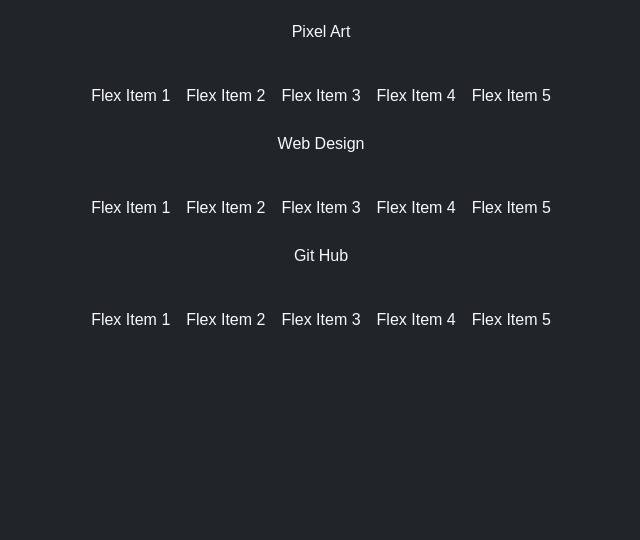
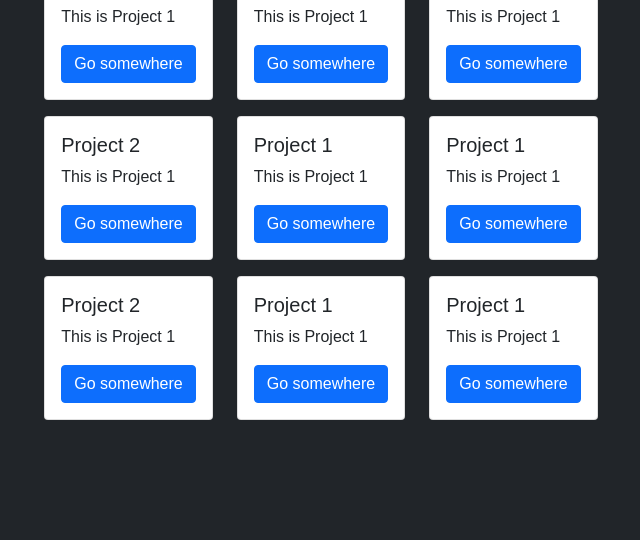
Before and after one commit to mossstak/PortfolioByMostak, a plain HTML site: page project.html in a window 1280 px wide. Shown: the part 260-800 px from the top of the page, without its empty margins (319-959 px from the left). Drawn offline with nearby package versions, Linux system fonts and the light colour scheme.

Commit message:
project page has been updated

```diff
--- a/project.html
+++ b/project.html
@@ -21,35 +21,100 @@
         <div class="d-flex flex-column min-vh-100 justify-content-center align-items-center">
             <h1 class="text-light">Project</h1>
             <p class="text-light">These are the list of projects, I have created and for university assignments.</p>
-            <div class="d-flex flex-column bd-highlight mb-3">
-                <p class="text-light">Pixel Art</p>
+            <div class="row">
+                <div class="col-sm-4">
+                    <div class="card">
+                        <div class="card-body">
+                            <h5 class="card-title">Project 1</h5>
+                            <p class="card-text">This is Project 1</p>
+                            <a href="#" class="btn btn-primary">Go somewhere</a>
+                        </div>
+                    </div>
+                </div>
+
+                <div class="col-sm-4">
+                    <div class="card">
+                        <div class="card-body">
+                            <h5 class="card-title">Project 1</h5>
+                            <p class="card-text">This is Project 1</p>
+                            <a href="#" class="btn btn-primary">Go somewhere</a>
+                        </div>
+                    </div>
+                </div>
+
+                <div class="col-sm-4">
+                    <div class="card">
+                        <div class="card-body">
+                            <h5 class="card-title">Project 1</h5>
+                            <p class="card-text">This is Project 1</p>
+                            <a href="#" class="btn btn-primary">Go somewhere</a>
+                        </div>
+                    </div>
+                </div>
             </div>
-            <div class="d-flex flex-row bd-highlight mb-3">
-                <div class="p-2 bd-highlight text-light">Flex Item 1</div>
-                <div class="p-2 bd-highlight text-light">Flex Item 2</div>
-                <div class="p-2 bd-highlight text-light">Flex Item 3</div>
-                <div class="p-2 bd-highlight text-light">Flex Item 4</div>
-                <div class="p-2 bd-highlight text-light">Flex Item 5</div>
+
+            <div class="row" style="margin-top: 1rem">
+                <div class="col-sm-4">
+                    <div class="card">
+                        <div class="card-body">
+                            <h5 class="card-title">Project 2</h5>
+                            <p class="card-text">This is Project 1</p>
+                            <a href="#" class="btn btn-primary">Go somewhere</a>
+                        </div>
+                    </div>
+                </div>
+
+                <div class="col-sm-4">
+                    <div class="card">
+                        <div class="card-body">
+                            <h5 class="card-title">Project 1</h5>
+                            <p class="card-text">This is Project 1</p>
+                            <a href="#" class="btn btn-primary">Go somewhere</a>
+                        </div>
+                    </div>
+                </div>
+
+                <div class="col-sm-4">
+                    <div class="card">
+                        <div class="card-body">
+                            <h5 class="card-title">Project 1</h5>
+                            <p class="card-text">This is Project 1</p>
+                            <a href="#" class="btn btn-primary">Go somewhere</a>
+                        </div>
+                    </div>
+                </div>
             </div>
-            <div class="d-flex flex-column bd-highlight mb-3">
-                <p class="text-light">Web Design</p>
-            </div>
-            <div class="d-flex flex-row bd-highlight mb-3">
-                <div class="p-2 bd-highlight text-light">Flex Item 1</div>
-                <div class="p-2 bd-highlight text-light">Flex Item 2</div>
-                <div class="p-2 bd-highlight text-light">Flex Item 3</div>
-                <div class="p-2 bd-highlight text-light">Flex Item 4</div>
-                <div class="p-2 bd-highlight text-light">Flex Item 5</div>
-            </div>
-            <div class="d-flex flex-column bd-highlight mb-3">
-                <p class="text-light">Git Hub</p>
-            </div>
-            <div class="d-flex flex-row bd-highlight mb-3">
-                <div class="p-2 bd-highlight text-light">Flex Item 1</div>
-                <div class="p-2 bd-highlight text-light">Flex Item 2</div>
-                <div class="p-2 bd-highlight text-light">Flex Item 3</div>
-                <div class="p-2 bd-highlight text-light">Flex Item 4</div>
-                <div class="p-2 bd-highlight text-light">Flex Item 5</div>
+
+            <div class="row" style="margin-top: 1rem">
+                <div class="col-sm-4">
+                    <div class="card">
+                        <div class="card-body">
+                            <h5 class="card-title">Project 2</h5>
+                            <p class="card-text">This is Project 1</p>
+                            <a href="#" class="btn btn-primary">Go somewhere</a>
+                        </div>
+                    </div>
+                </div>
+
+                <div class="col-sm-4">
+                    <div class="card">
+                        <div class="card-body">
+                            <h5 class="card-title">Project 1</h5>
+                            <p class="card-text">This is Project 1</p>
+                            <a href="#" class="btn btn-primary">Go somewhere</a>
+                        </div>
+                    </div>
+                </div>
+
+                <div class="col-sm-4">
+                    <div class="card">
+                        <div class="card-body">
+                            <h5 class="card-title">Project 1</h5>
+                            <p class="card-text">This is Project 1</p>
+                            <a href="#" class="btn btn-primary">Go somewhere</a>
+                        </div>
+                    </div>
+                </div>
             </div>
         </div>
     </div>
```
